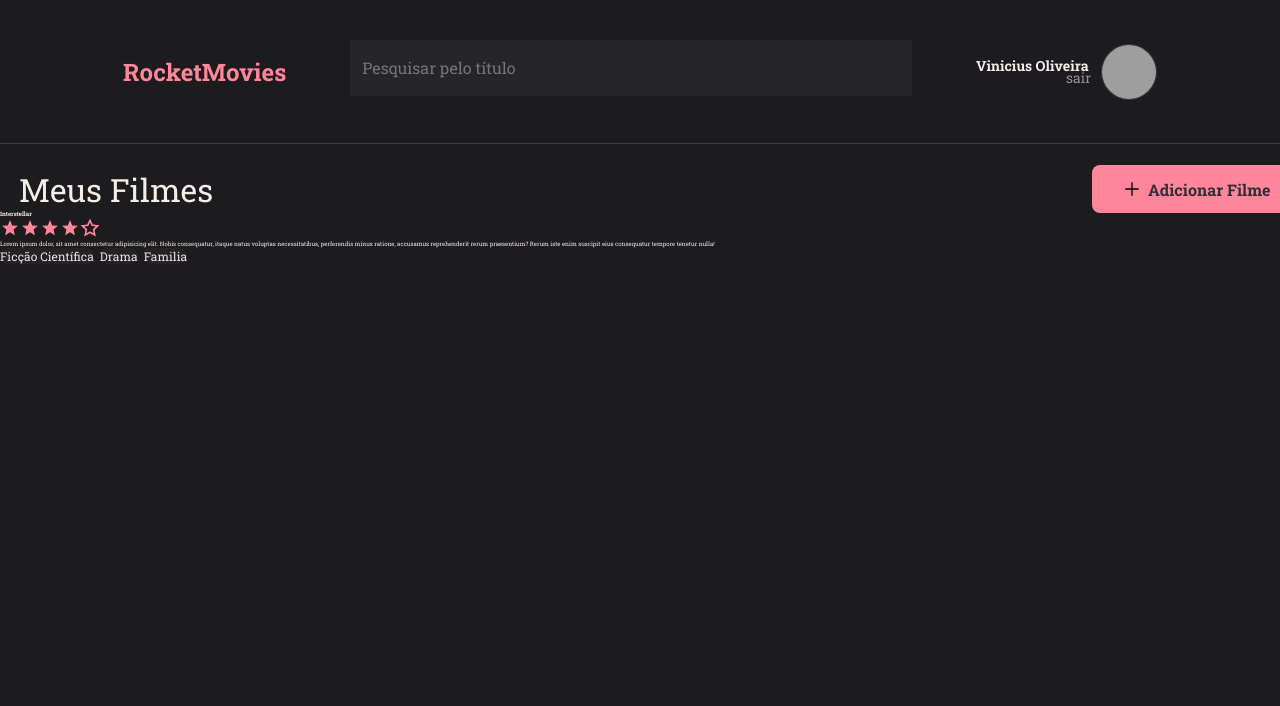
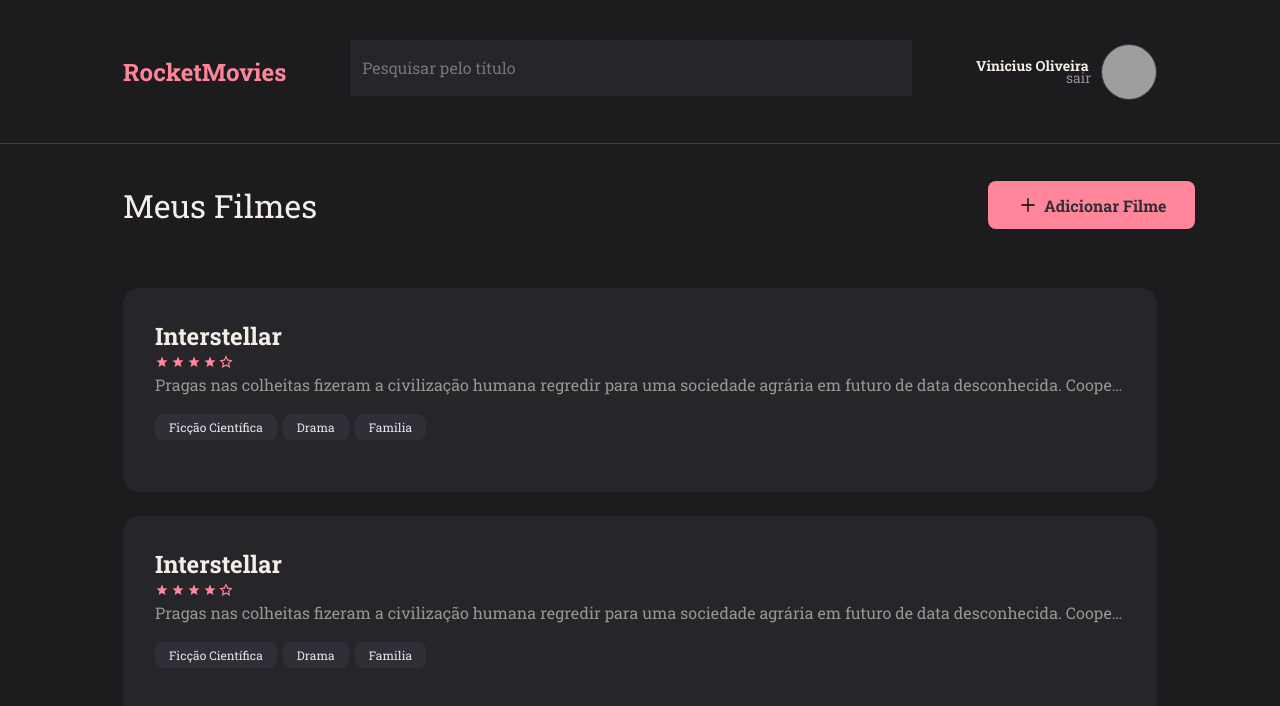
Before and after one commit to vinizbjj/RocketMovies, a React (Vite) app in the folder RocketMovies/: page / in a window 1280 px wide. Shown: the top 706 px of the page. Built offline with nearby package versions, Linux system fonts and the light colour scheme; grey boxes are pictures that could not be loaded.

Commit message:
concluindo pagina home

```diff
--- a/RocketMovies/src/pages/Home/index.jsx
+++ b/RocketMovies/src/pages/Home/index.jsx
@@ -1,4 +1,4 @@
-import { Container, Brand, NewNote, Content } from "./styles";
+import { Container, NewNote, Content } from "./styles";
 import { Header } from "../../components/Header";
 import { Section } from "../../components/Section";
 import { GrAdd } from "react-icons/gr";
@@ -28,10 +28,81 @@
             <RiStarLine />
           </Star>
           <p>
-            Lorem ipsum dolor, sit amet consectetur adipisicing elit. Nobis
-            consequatur, itaque natus voluptas necessitatibus, perferendis minus
-            ratione, accusamus reprehenderit rerum praesentium? Rerum iste enim
-            suscipit eius consequatur tempore tenetur nulla!
+            Pragas nas colheitas fizeram a civilização humana regredir para uma
+            sociedade agrária em futuro de data desconhecida. Cooper, ex-piloto
+            da NASA, tem uma fazenda com sua família. Murphy, a filha de dez
+            anos de Cooper, acredita que seu quarto está assombrado por um
+            fantasma que tenta se comunicar com ela. Pai e filha descobrem que o
+            "fantasma" é uma inteligência desconhecida que está enviando
+            mensagens codificadas através de radiação gravitacional, deixando
+            coordenadas em binário que os levam até uma instalação secreta da
+            NASA liderada pelo professor John Brand. O cientista revela que um
+            buraco de minhoca foi aberto perto de Saturno e que ele leva a
+            planetas que podem oferecer condições de sobrevivência para a
+            espécie humana. As "missões Lázaro" enviadas anos antes
+            identificaram três planetas potencialmente habitáveis orbitando o
+            buraco negro Gargântua: Miller, Edmunds e Mann – nomeados em
+            homenagem aos astronautas que os pesquisaram. Brand recruta Cooper
+            para pilotar a nave espacial Endurance e recuperar os dados dos
+            astronautas; se um dos planetas se mostrar habitável, a humanidade
+            irá seguir para ele na instalação da NASA, que é na realidade uma
+            enorme estação espacial. A partida de Cooper devasta Murphy. Além de
+            Cooper, a tripulação da Endurance é formada pela bióloga Amelia,
+            filha de Brand; o cientista Romilly, o físico planetário Doyle, além
+            dos robôs TARS e CASE. Eles entram no buraco de minhoca e se dirigem
+            a Miller, porém descobrem que o planeta possui enorme dilatação
+            gravitacional temporal por estar tão perto de Gargântua: cada hora
+            na superfície equivale a sete anos na Terra. Eles entram em Miller e
+            descobrem que é inóspito já que é coberto por um oceano raso e
+            agitado por ondas enormes. Uma onda atinge a tripulação enquanto
+            Amelia tenta recuperar os dados de Miller, matando Doyle e atrasando
+            a partida. Ao voltarem para a Endurance, Cooper e Amelia descobrem
+            que 23 anos se passaram.
+          </p>
+          <Tag title="Ficção Científica" />
+          <Tag title="Drama" />
+          <Tag title="Familia" />
+        </Content>
+        <Content>
+          <h4>Interstellar</h4>
+          <Star>
+            <RiStarSFill />
+            <RiStarSFill />
+            <RiStarSFill />
+            <RiStarSFill />
+            <RiStarLine />
+          </Star>
+          <p>
+            Pragas nas colheitas fizeram a civilização humana regredir para uma
+            sociedade agrária em futuro de data desconhecida. Cooper, ex-piloto
+            da NASA, tem uma fazenda com sua família. Murphy, a filha de dez
+            anos de Cooper, acredita que seu quarto está assombrado por um
+            fantasma que tenta se comunicar com ela. Pai e filha descobrem que o
+            "fantasma" é uma inteligência desconhecida que está enviando
+            mensagens codificadas através de radiação gravitacional, deixando
+            coordenadas em binário que os levam até uma instalação secreta da
+            NASA liderada pelo professor John Brand. O cientista revela que um
+            buraco de minhoca foi aberto perto de Saturno e que ele leva a
+            planetas que podem oferecer condições de sobrevivência para a
+            espécie humana. As "missões Lázaro" enviadas anos antes
+            identificaram três planetas potencialmente habitáveis orbitando o
+            buraco negro Gargântua: Miller, Edmunds e Mann – nomeados em
+            homenagem aos astronautas que os pesquisaram. Brand recruta Cooper
+            para pilotar a nave espacial Endurance e recuperar os dados dos
+            astronautas; se um dos planetas se mostrar habitável, a humanidade
+            irá seguir para ele na instalação da NASA, que é na realidade uma
+            enorme estação espacial. A partida de Cooper devasta Murphy. Além de
+            Cooper, a tripulação da Endurance é formada pela bióloga Amelia,
+            filha de Brand; o cientista Romilly, o físico planetário Doyle, além
+            dos robôs TARS e CASE. Eles entram no buraco de minhoca e se dirigem
+            a Miller, porém descobrem que o planeta possui enorme dilatação
+            gravitacional temporal por estar tão perto de Gargântua: cada hora
+            na superfície equivale a sete anos na Terra. Eles entram em Miller e
+            descobrem que é inóspito já que é coberto por um oceano raso e
+            agitado por ondas enormes. Uma onda atinge a tripulação enquanto
+            Amelia tenta recuperar os dados de Miller, matando Doyle e atrasando
+            a partida. Ao voltarem para a Endurance, Cooper e Amelia descobrem
+            que 23 anos se passaram.
           </p>
           <Tag title="Ficção Científica" />
           <Tag title="Drama" />
--- a/RocketMovies/src/pages/Home/styles.js
+++ b/RocketMovies/src/pages/Home/styles.js
@@ -5,7 +5,14 @@
     width: 100%;
     height: 100vh;
 
-    > Section {
+    display: grid;
+    grid-template-rows: 160px 128px auto;
+    grid-template-areas:
+    "header"
+    "section"
+    "content";
+
+> Section {
     width: 100%;
     max-height: 42px;
 
@@ -13,19 +20,24 @@
     justify-content: space-between;
 
     align-items: center;
-    }
+    padding: 1px 104px;
+}
 
-    > Section h2{
+> Section h2{
         font-size: 3.2rem;
         font-weight: 400;
-    }
+}
 
-
+> main{
+    grid-area: content;
+    overflow-y: auto;
+    overflow-x: hidden;
+    width:100%;
+    height:100vh;
+    padding: 0 123px;
+}
 `;
 
-export const Brand = styled.div`
-
-`;
 export const NewNote = styled.button`
     width: 207px;
     height: 48px;
@@ -54,10 +66,37 @@
 
 
 `;
+
 export const Content = styled.div`
+background-color: ${({ theme }) => theme.COLORS.BACKGROUND_800};
+padding: 32px;
+border-radius: 16px;
+margin-bottom: 24px;
 
+> h4 {
+    font-size: 2.4rem;
+    font-weight: 700;
+    cursor: pointer;
+}
+
+> p {
+    width: 100%;
+    max-height: 60px;
+    overflow: hidden;
+    white-space: nowrap;
+    text-overflow: ellipsis;
+    font-size: 1.6rem;
+    font-weight: 400;
+    color: ${({ theme }) => theme.COLORS.GRAY_200};
+}
+
+button svg {
+    font-size: 16px;
+    padding-right: 2px;
+    margin: 2px 0;
+}
 > span{
-        padding: 0;
-    }
-
+    line-height: 65px;
+    background-color: ${({ theme }) => theme.COLORS.BACKGROUND_600};
+}
 `;
--- a/RocketMovies/src/styles/theme.js
+++ b/RocketMovies/src/styles/theme.js
@@ -11,10 +11,11 @@
 
         GRAY_500: "#3E3B47",
         GRAY_300: "#948F99",
+        GRAY_200: "#999591",
 
         PINK: "#FF859B",
     }
 }
 
 
-/* ${({ theme }) => theme.COLORS.BACKGROUND_800}; */
+/* ${({ theme }) => theme.COLORS.BACKGROUND_600}; */
```
